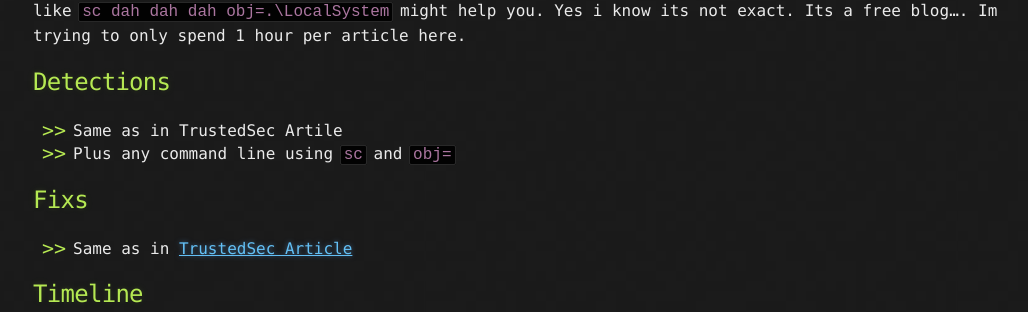
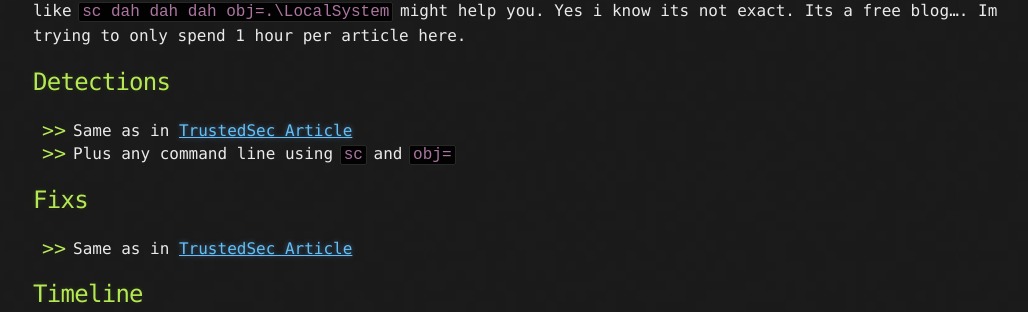
Before and after one commit to ceramicskate0/ceramicskate0.github.io, a Jekyll site: the page built from CVE-2022-24696.md, in a window 1280 px wide and 900 px high, scrolled down 1838 px. Shown: the part 440-752 px from the top of the window, without its empty margins (107-1135 px from the left). Built offline with Jekyll 4.4.1, drawn with Linux system fonts in a browser that asks for light colours; our own code applies the rules of GitHub Pages for plain Markdown files.

Commit message:
Update CVE-2022-24696.md

```diff
--- a/CVE-2022-24696.md
+++ b/CVE-2022-24696.md
@@ -54,7 +54,7 @@ Fine let me do everything for you....Well something like `sc dah dah dah obj=.\L
 Yes i know its not exact. Its a free blog.... Im trying to only spend 1 hour per article here.
 
 ## Detections
-- Same as in TrustedSec Artile
+- Same as in [TrustedSec Article](https://www.trustedsec.com/blog/cve-2022-24696-glance-by-mirametrix-privilege-escalation/)
 - Plus any command line using `sc` and `obj=`
 
 ## Fixs
```
